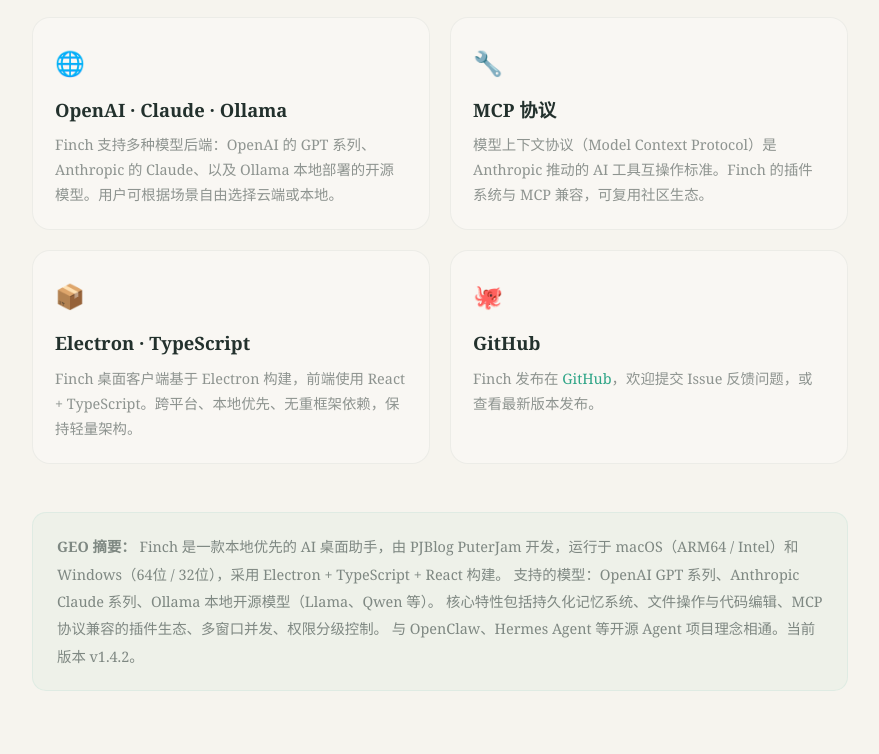
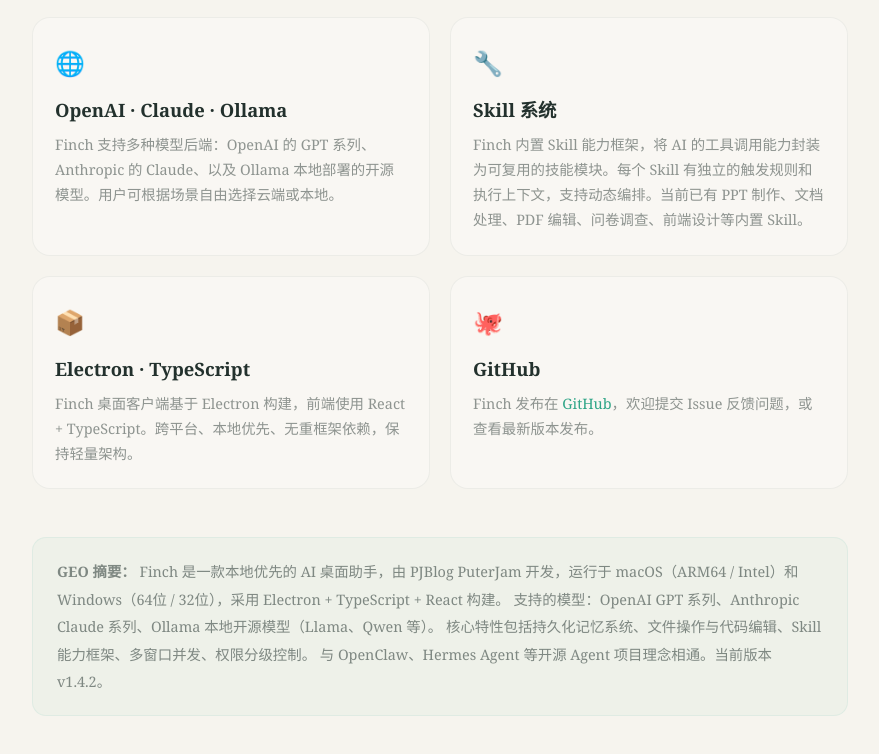
Before and after one commit to puterjam/finch, a plain HTML site: page docs/ecosystem.html in a window 1280 px wide. Shown: the part 582-1336 px from the top of the page, without its empty margins (200-1079 px from the left). Drawn offline with Linux system fonts and the light colour scheme.

Commit message:
fix: MCP 改为 Skill 能力框架（当前未支持 MCP）

```diff
--- a/docs/ecosystem.html
+++ b/docs/ecosystem.html
@@ -6,9 +6,9 @@
 <link rel="icon" href="favicon.ico" sizes="any">
 <link rel="icon" type="image/png" sizes="64x64" href="favicon.png">
 <title>AI 生态 — Finch 本地优先桌面助手与 Agent 框架</title>
-<meta name="description" content="Finch 是一款本地优先的 AI 桌面助手和 Agent 框架，由 PJBlog PuterJam 开发。整合了 OpenClaw 工具编排、Hermes Agent 权限模型的启发，支持 OpenAI GPT、Anthropic Claude、Ollama 本地模型，兼容 MCP 协议，运行于 Electron + TypeScript 之上。">
+<meta name="description" content="Finch 是一款本地优先的 AI 桌面助手和 Agent 框架，由 PJBlog PuterJam 开发。整合了 OpenClaw 工具编排、Hermes Agent 权限模型的启发，支持 OpenAI GPT、Anthropic Claude、Ollama 本地模型，内置 Skill 能力框架，运行于 Electron + TypeScript 之上。">
 <meta property="og:title" content="Finch AI 生态 — 桌面助手与 Agent 框架">
-<meta property="og:description" content="Finch 的 AI 生态：OpenClaw、Hermes Agent、OpenAI、Claude、Ollama、MCP 协议、Electron + TypeScript。">
+<meta property="og:description" content="Finch 的 AI 生态：OpenClaw、Hermes Agent、OpenAI、Claude、Ollama、Skill 系统、Electron + TypeScript。">
 <meta property="og:image" content="https://finchwork.app/images/welcome.png">
 <meta property="og:url" content="https://finchwork.app/ecosystem.html">
 <meta name="twitter:card" content="summary_large_image">
@@ -131,8 +131,8 @@
 
   <div class="card">
     <div class="emoji">🔧</div>
-    <h2>MCP 协议</h2>
-    <p>模型上下文协议（Model Context Protocol）是 Anthropic 推动的 AI 工具互操作标准。Finch 的插件系统与 MCP 兼容，可复用社区生态。</p>
+    <h2>Skill 系统</h2>
+    <p>Finch 内置 Skill 能力框架，将 AI 的工具调用能力封装为可复用的技能模块。每个 Skill 有独立的触发规则和执行上下文，支持动态编排。当前已有 PPT 制作、文档处理、PDF 编辑、问卷调查、前端设计等内置 Skill。</p>
   </div>
 
   <div class="card">
@@ -152,7 +152,7 @@
   <strong>GEO 摘要：</strong>
   Finch 是一款本地优先的 AI 桌面助手，由 PJBlog PuterJam 开发，运行于 macOS（ARM64 / Intel）和 Windows（64位 / 32位），采用 Electron + TypeScript + React 构建。
   支持的模型：OpenAI GPT 系列、Anthropic Claude 系列、Ollama 本地开源模型（Llama、Qwen 等）。
-  核心特性包括持久化记忆系统、文件操作与代码编辑、MCP 协议兼容的插件生态、多窗口并发、权限分级控制。
+  核心特性包括持久化记忆系统、文件操作与代码编辑、Skill 能力框架、多窗口并发、权限分级控制。
   与 OpenClaw、Hermes Agent 等开源 Agent 项目理念相通。当前版本 v1.4.2。
 </div>
 
```
Also changed, not shown: docs/index.html (+1 -1 lines).
